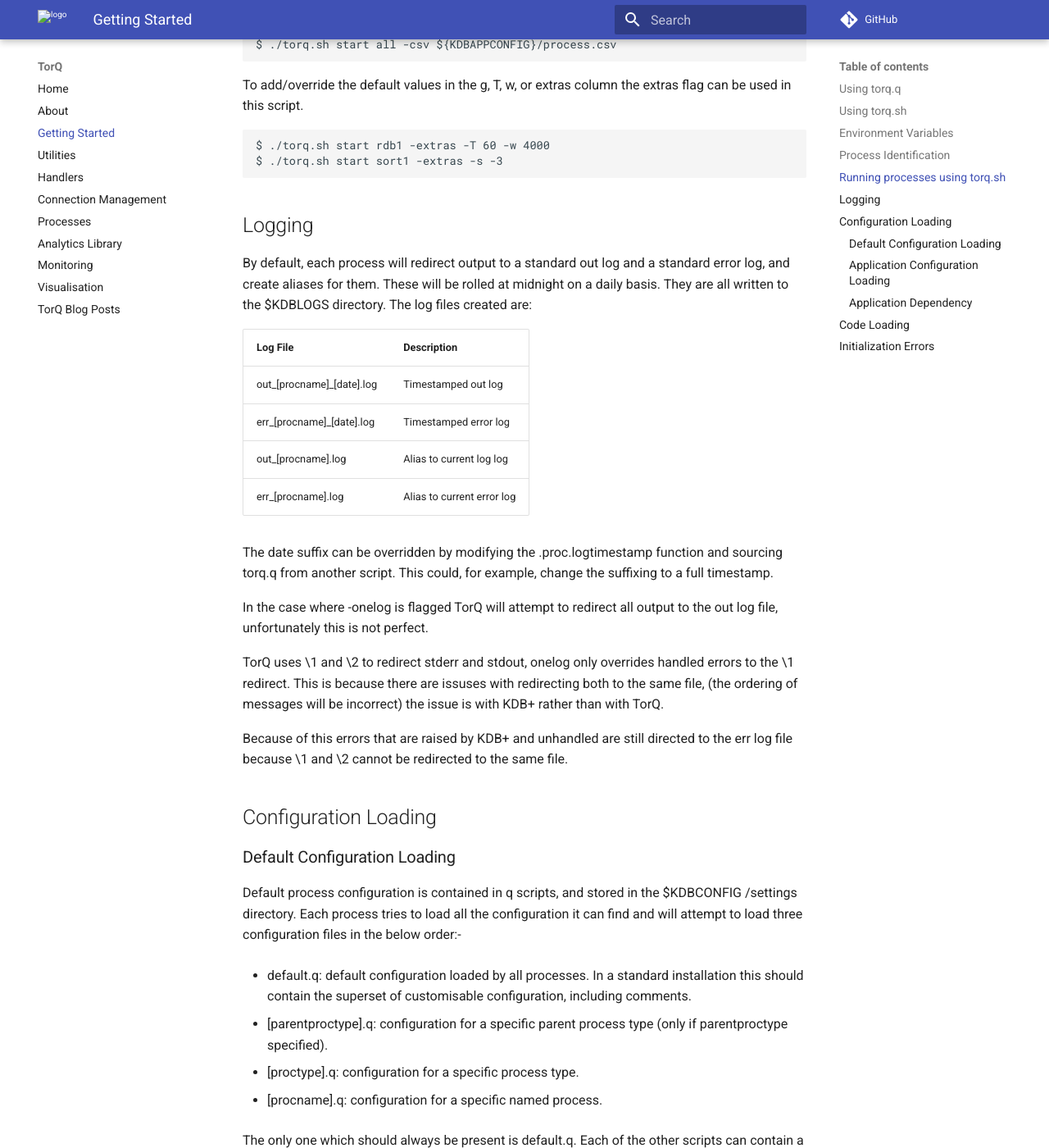
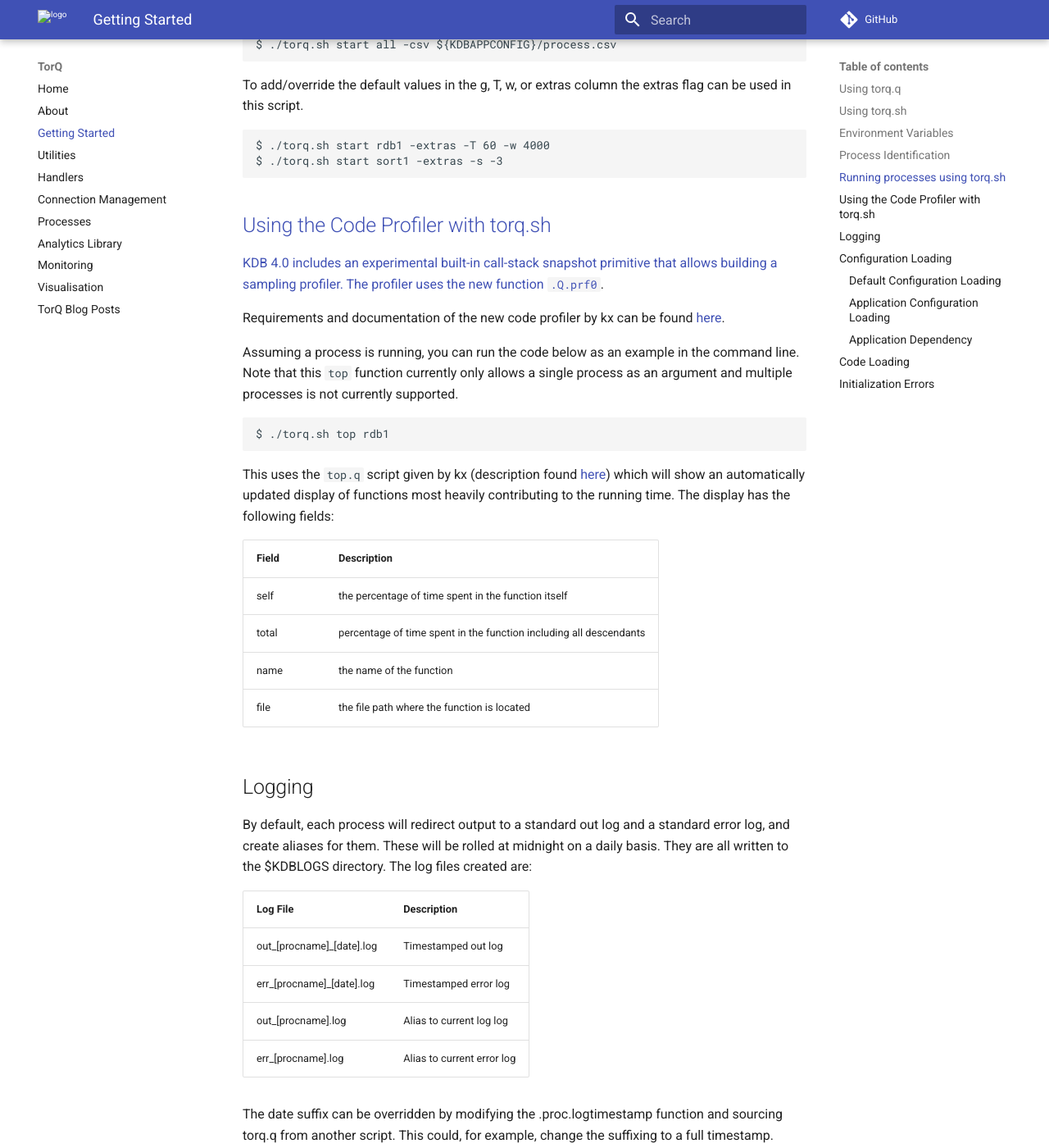
Before and after one commit to DataIntellectTech/TorQ, an MkDocs documentation site: the page built from docs/gettingstarted.md, in a window 1280 px wide and 1400 px high, scrolled down 6147 px. Shown: the whole window at 82% size. Built offline with MkDocs 1.6.1 and Material for MkDocs 9.7.7, drawn with Linux system fonts in a browser that asks for light colours; comment, search, counter and statistics services are not loaded; old or Windows-style settings are respelled for this version of MkDocs.

Commit message:
Code Profiler Documentation (#303)
* add code profiler documentation

* link requirements, add reference to top.q script

````diff
--- a/docs/gettingstarted.md
+++ b/docs/gettingstarted.md
@@ -271,6 +271,35 @@ $ ./torq.sh start rdb1 -extras -T 60 -w 4000
 $ ./torq.sh start sort1 -extras -s -3
 ```
 
+<a name="profiler">
+
+Using the Code Profiler with torq.sh
+------------------------------------
+
+KDB 4.0 includes an experimental built-in call-stack snapshot primitive that allows
+building a sampling profiler.  The profiler uses the new function [`.Q.prf0`](https://code.kx.com/q/ref/dotq/#qprf0-code-profiler).
+
+Requirements and documentation of the new code profiler by kx can be found [here](https://code.kx.com/q/kb/profiler/).
+
+Assuming a process is running, you can run the code below as an example in the command line.
+Note that this `top` function currently only allows a single process as an argument and
+multiple processes is not currently supported.
+
+```
+$ ./torq.sh top rdb1
+```
+
+This uses the `top.q` script given by kx (description found [here](https://code.kx.com/q/kb/profiler/))
+which will show an automatically updated display of functions most heavily
+contributing to the running time. The display has the following fields:
+
+|Field                            |  Description|
+|---------------------------------| ----------------------------|
+|self                             |  the percentage of time spent in the function itself|
+|total                            |  percentage of time spent in the function including all descendants|
+|name                             |  the name of the function|
+|file                             |  the file path where the function is located|
+
 
 <a name="logging"></a>
 
````
Also changed, not shown: 1 other file.
